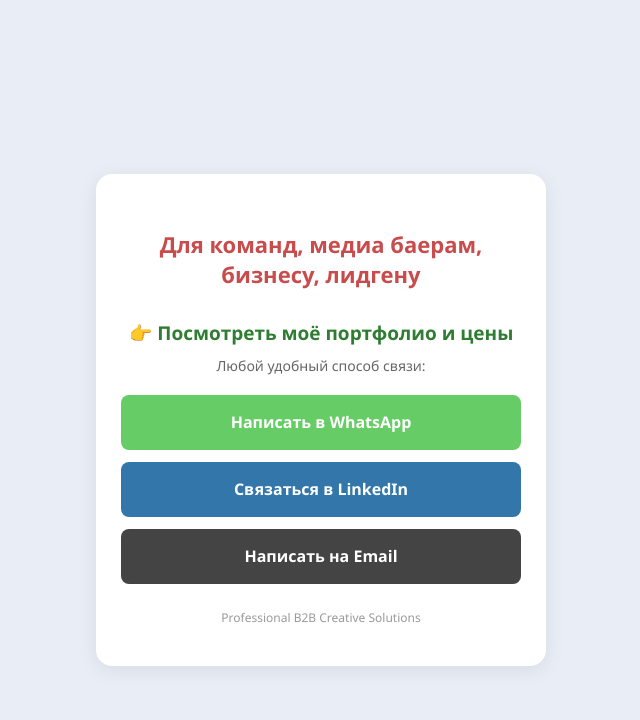
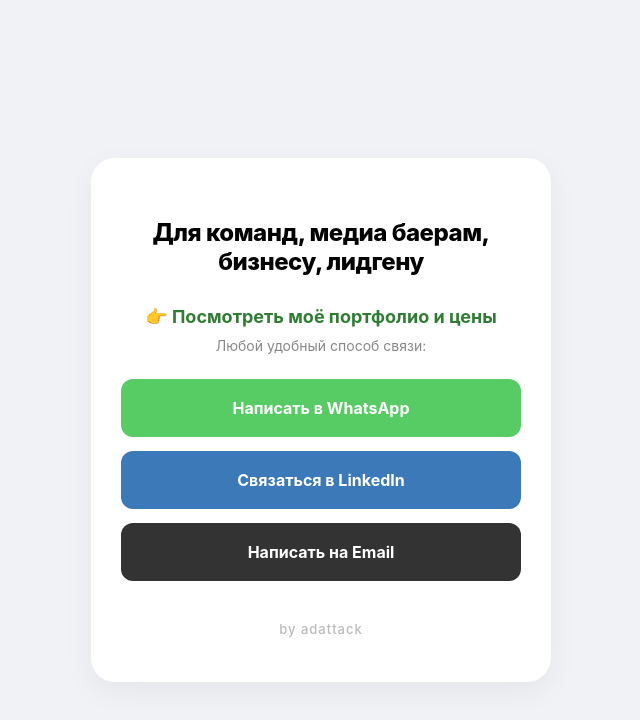
Before and after one commit to tgbuyersteam-boop/Creatives, a plain HTML site: page index.html in a window 1280 px wide. Shown: the whole page, without its empty margins (319-959 px from the left). Drawn offline with Linux system fonts and the light colour scheme.

Commit message:
Update index.html

```diff
--- a/index.html
+++ b/index.html
@@ -3,7 +3,7 @@
 <head>
     <meta charset="UTF-8">
     <meta name="viewport" content="width=device-width, initial-scale=1.0">
-    <title>Creatives Production | AI UGC</title>
+    <title>Creatives Production | adattack</title>
 
     <script>
     !function(f,b,e,v,n,t,s)
@@ -22,8 +22,8 @@
     /></noscript>
     <style>
         body {
-            font-family: 'Segoe UI', Arial, sans-serif;
-            background-color: #e9eef6;
+            font-family: -apple-system, BlinkMacSystemFont, "Segoe UI", Roboto, Helvetica, Arial, sans-serif;
+            background-color: #f0f2f5;
             margin: 0;
             padding: 20px;
             display: flex;
@@ -33,69 +33,76 @@
         }
         .container {
             background-color: white;
-            padding: 40px 25px;
-            border-radius: 16px;
-            box-shadow: 0 4px 20px rgba(0,0,0,0.08);
+            padding: 45px 30px;
+            border-radius: 24px;
+            box-shadow: 0 10px 30px rgba(0,0,0,0.05);
             max-width: 400px;
             width: 100%;
             text-align: center;
         }
         h1 {
-            color: #C94C4D;
-            font-size: 22px;
+            color: #000000; /* Стильный черный */
+            font-size: 24px;
             margin-bottom: 30px;
-            font-weight: bold;
-            line-height: 1.4;
+            font-weight: 800;
+            line-height: 1.2;
+            letter-spacing: -0.5px;
         }
         .highlight-green {
             color: #2e7d32;
-            font-weight: bold;
-            font-size: 19px;
+            font-weight: 700;
+            font-size: 18px;
             margin: 20px 0 10px 0;
         }
         .contact-text {
-            color: #666;
+            color: #888;
             font-size: 14px;
-            margin-bottom: 20px;
+            margin-bottom: 25px;
+            font-weight: 400;
         }
 
-        /* Единый стиль для всех кнопок */
+        /* Кнопки */
         .btn {
             display: block;
             width: 100%;
-            height: 55px;
-            line-height: 55px;
-            margin-bottom: 12px;
-            border-radius: 8px;
+            height: 58px;
+            line-height: 58px;
+            margin-bottom: 14px;
+            border-radius: 12px;
             font-size: 16px;
-            font-weight: bold;
+            font-weight: 700;
             text-decoration: none;
-            transition: opacity 0.2s ease;
+            transition: transform 0.1s ease, opacity 0.2s ease;
             box-sizing: border-box;
             padding: 0;
+        }
+        .btn:active {
+            transform: scale(0.98);
         }
         .btn:hover {
             opacity: 0.9;
         }
 
-        /* Цвета кнопок */
         .btn-wa {
-            background-color: #66cc66; /* Светло-зеленый как на макете */
+            background-color: #58cc64; /* Зеленый WhatsApp */
             color: white;
         }
         .btn-li {
-            background-color: #3377aa; /* Синий LinkedIn */
+            background-color: #3b79b8; /* Синий LinkedIn */
             color: white;
         }
         .btn-mail {
-            background-color: #444; /* Темно-серый */
+            background-color: #333333; /* Глубокий серый */
             color: white;
         }
 
-        .footer-text {
-            font-size: 12px;
-            color: #999;
-            margin-top: 25px;
+        .footer-tag {
+            font-size: 13px;
+            color: #bbb;
+            margin-top: 40px;
+            text-transform: lowercase;
+            letter-spacing: 1px;
+            font-weight: 500;
         }
     </style>
 </head>
@@ -119,7 +126,7 @@
         Написать на Email
     </a>
 
-    <div class="footer-text">Professional B2B Creative Solutions</div>
+    <div class="footer-tag">by adattack</div>
 </div>
 
 </body>
```
